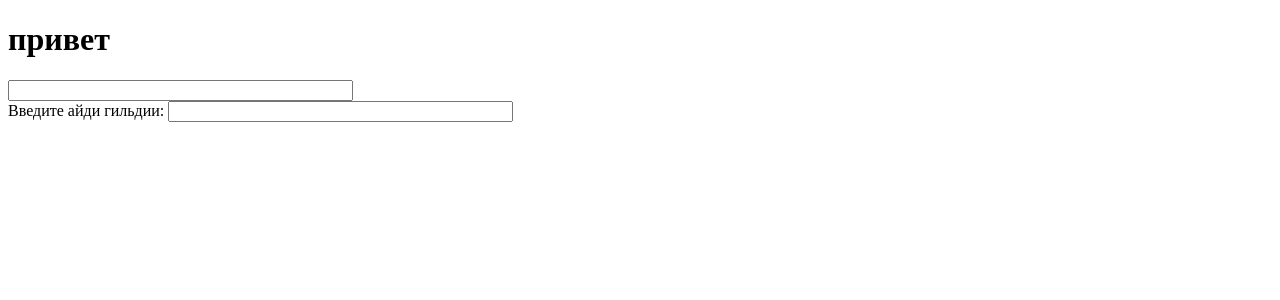
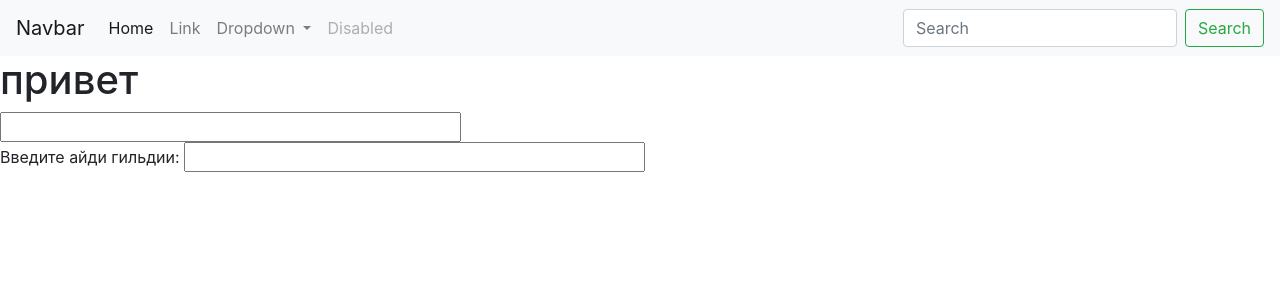
Before and after one commit to 322da322/webprilo, a Python web app: template templates/hello.html in a window 1280 px wide. Shown: the top 300 px of the page. Run offline with Jinja, Linux system fonts and the light colour scheme; the template is opened without the code that fills it, so the values that code supplies are empty; some libraries are stand-ins or nearby versions.

Commit message:
Добавление Шаблонного вида

```diff
--- a/templates/hello.html
+++ b/templates/hello.html
@@ -1,10 +1,49 @@
 <!DOCTYPE html>
 <html>
 <head>
+    <link rel="stylesheet" href="https://stackpath.bootstrapcdn.com/bootstrap/4.3.1/css/bootstrap.min.css" integrity="sha384-ggOyR0iXCbMQv3Xipma34MD+dH/1fQ784/j6cY/iJTQUOhcWr7x9JvoRxT2MZw1T" crossorigin="anonymous">
     <title>{% block title %}Приложение Flask{% endblock %}</title>
 </head>
 <body>
+    <nav class="navbar navbar-expand-lg navbar-light bg-light">
+        <a class="navbar-brand" href="#">Navbar</a>
+        <button class="navbar-toggler" type="button" data-toggle="collapse" data-target="#navbarSupportedContent" aria-controls="navbarSupportedContent" aria-expanded="false" aria-label="Toggle navigation">
+          <span class="navbar-toggler-icon"></span>
+        </button>
+
+        <div class="collapse navbar-collapse" id="navbarSupportedContent">
+          <ul class="navbar-nav mr-auto">
+            <li class="nav-item active">
+              <a class="nav-link" href="#">Home <span class="sr-only">(current)</span></a>
+            </li>
+            <li class="nav-item">
+              <a class="nav-link" href="#">Link</a>
+            </li>
+            <li class="nav-item dropdown">
+              <a class="nav-link dropdown-toggle" href="#" id="navbarDropdown" role="button" data-toggle="dropdown" aria-haspopup="true" aria-expanded="false">
+                Dropdown
+              </a>
+              <div class="dropdown-menu" aria-labelledby="navbarDropdown">
+                <a class="dropdown-item" href="#">Action</a>
+                <a class="dropdown-item" href="#">Another action</a>
+                <div class="dropdown-divider"></div>
+                <a class="dropdown-item" href="#">Something else here</a>
+              </div>
+            </li>
+            <li class="nav-item">
+              <a class="nav-link disabled" href="#">Disabled</a>
+            </li>
+          </ul>
+          <form class="form-inline my-2 my-lg-0">
+            <input class="form-control mr-sm-2" type="search" placeholder="Search" aria-label="Search">
+            <button class="btn btn-outline-success my-2 my-sm-0" type="submit">Search</button>
+          </form>
+        </div>
+      </nav>
     <h1>привет</h1>
+    <script src="https://code.jquery.com/jquery-3.3.1.slim.min.js" integrity="sha384-q8i/X+965DzO0rT7abK41JStQIAqVgRVzpbzo5smXKp4YfRvH+8abtTE1Pi6jizo" crossorigin="anonymous"></script>
+<script src="https://cdnjs.cloudflare.com/ajax/libs/popper.js/1.14.7/umd/popper.min.js" integrity="sha384-UO2eT0CpHqdSJQ6hJty5KVphtPhzWj9WO1clHTMGa3JDZwrnQq4sF86dIHNDz0W1" crossorigin="anonymous"></script>
+<script src="https://stackpath.bootstrapcdn.com/bootstrap/4.3.1/js/bootstrap.min.js" integrity="sha384-JjSmVgyd0p3pXB1rRibZUAYoIIy6OrQ6VrjIEaFf/nJGzIxFDsf4x0xIM+B07jRM" crossorigin="anonymous"></script>
 </body>
 <form action="/input/" method="post">
     <input name="user_id" type="text" size="40" required><br>
```
